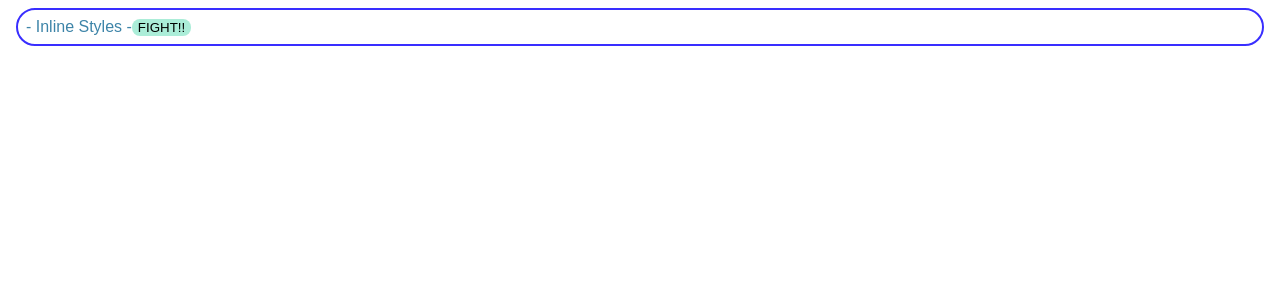
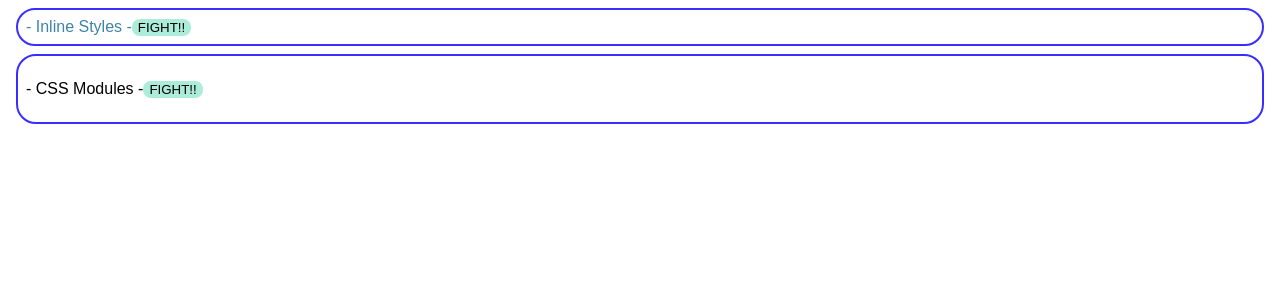
Before and after one commit to suntax777/CSS-Style-20220109, a React (Create React App) app: page / in a window 1280 px wide. Shown: the top 300 px of the page. Built offline with nearby package versions, Linux system fonts and the light colour scheme.

Commit message:
Section4-13

```diff
--- a/src/App.js
+++ b/src/App.js
@@ -1,10 +1,12 @@
 import "./styles.css";
 import { InlineStyle } from "./components/InlineStyle";
+import { CssModules } from "./components/CssModules";
 
 export default function App() {
   return (
     <div className="App">
       <InlineStyle />
+      <CssModules />
     </div>
   );
 }
--- /dev/null
+++ b/src/components/CssModules.jsx
@@ -0,0 +1,10 @@
+import classes from "./CssModules.module.scss";
+
+export const CssModules = () => {
+  return (
+    <div className={classes.container}>
+      <p className={classes.title}>- CSS Modules -</p>
+      <button className={classes.button}>FIGHT!!</button>
+    </div>
+  );
+};
--- /dev/null
+++ b/src/components/CssModules.module.scss
@@ -0,0 +1,26 @@
+.container {
+  border: solid 2px #392eff;
+  border-radius: 20px;
+  padding: 8px;
+  margin: 8px;
+  display: flex;
+  justify-content: space-rround;
+  align-items: center;
+}
+
+.titleStle {
+  margin: 0;
+  color: #3d84a8;
+};
+
+.button {
+  background-color: #abedd8;
+  border: none;
+  paddign: 8px;
+  border-radius: 8px;
+  &:hover {
+    background-color: #46cdcf;
+    color: #fff;
+    cursor: pointer ;
+  }
+};
```
Also changed, not shown: package.json (+11 -2 lines).
